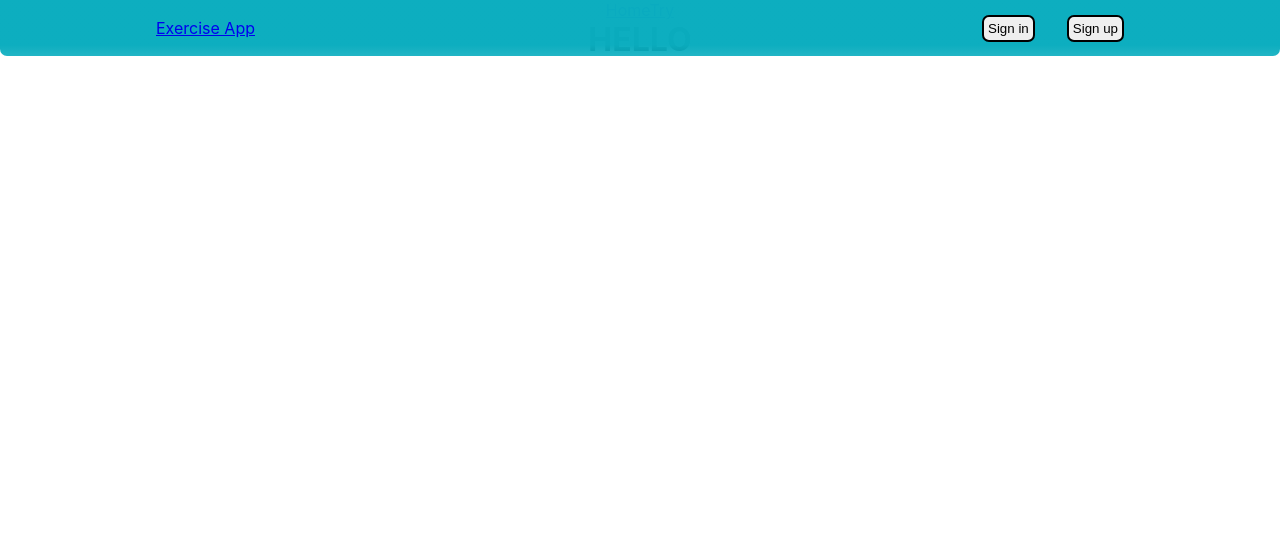
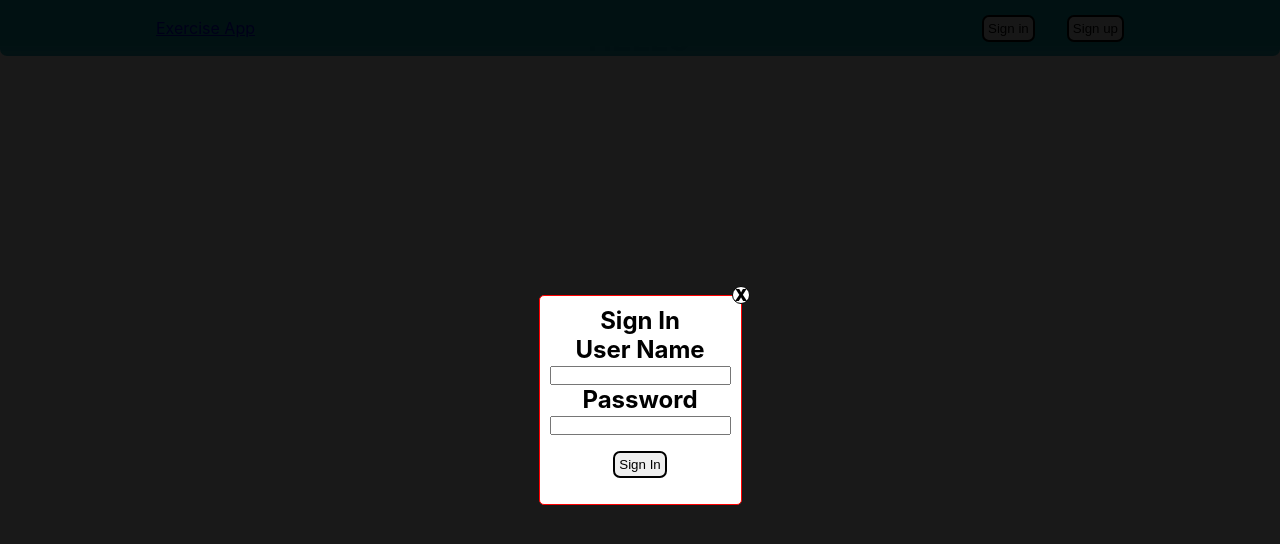
Before and after one commit to cat403/ex_2_front, a React (Create React App) app: page / in a window 1280 px wide. Both pictures are taken after a click on the button "Sign in". Shown: the top 544 px of the page. Built offline with nearby package versions, Linux system fonts and the light colour scheme; no server answers.

Commit message:
created the sigin and almost finished with with signup componenets

```diff
--- a/src/components/NavBar.js
+++ b/src/components/NavBar.js
@@ -1,22 +1,32 @@
 import React from "react";
 import "./componentCSS/NavBar.css";
-import { Link } from "react-router-dom";
+import { Link, useNavigate } from "react-router-dom";
 import { useSelector, useDispatch } from "react-redux";
 import { getUserInfo } from "../redux/actions";
+import Popups from "./Popups";
+import SignIn from "./SignIn";
+import SignUp from "./SignUp";
+import { logOut } from "../redux/actions";
 //  <Link to="/">Home</Link>
 // <Link to="/try">Try</Link
 function NavBar() {
   let isLoggedIn = localStorage.getItem("id");
-  //
-  //
-  //
-  //
+  const [signInPopup, setSignInPopup] = React.useState(false);
+  const [signUpPopup, setSignUpPopup] = React.useState(false);
+  const handlePopup = (setFunction, variable) => {
+    setFunction(!variable);
+  };
+  const navigate = useNavigate();
   const dispatch = useDispatch();
   React.useEffect(() => {
     dispatch(getUserInfo(localStorage.getItem("id")));
   }, []);
 
   let user = useSelector((state) => state.user);
+  const handleSignOut = () => {
+    dispatch(logOut());
+    navigate("/");
+  };
   return (
     <nav className="navbar">
       <div className="navbar-content-container">
@@ -34,15 +44,60 @@ function NavBar() {
             <li>
               <Link to="/">{user?.userName}</Link>
             </li>
-            <button className="signout-btn">Sign out</button>
+            <button className="signout-btn" onClick={handleSignOut}>
+              Sign out
+            </button>
           </ul>
         ) : (
           <ul className="navbar-nav">
-            <button className="signin-btn">Sign in</button>
-            <button className="signup-btn">Sign up</button>
+            <button
+              className="signin-btn"
+              onClick={() => {
+                handlePopup(setSignInPopup, signInPopup);
+              }}
+            >
+              Sign in
+            </button>
+            <button
+              className="signup-btn"
+              onClick={() => {
+                handlePopup(setSignUpPopup, signUpPopup);
+              }}
+            >
+              Sign up
+            </button>
           </ul>
         )}
       </div>
+      {signInPopup && (
+        <Popups
+          content={
+            <SignIn
+              handleClose={() => {
+                handlePopup(setSignInPopup, signInPopup);
+              }}
+            />
+          }
+          handleClose={() => {
+            handlePopup(setSignInPopup, signInPopup);
+          }}
+        />
+      )}
+      {signUpPopup && (
+        <Popups
+          content={
+            <SignUp
+              handleClose={() => {
+                handlePopup(setSignUpPopup, signUpPopup);
+              }}
+            />
+          }
+          handleClose={() => {
+            handlePopup(setSignUpPopup, signUpPopup);
+          }}
+        />
+      )}
+      {}
     </nav>
   );
 }
--- /dev/null
+++ b/src/components/SignIn.js
@@ -0,0 +1,47 @@
+import React from "react";
+
+import { useSelector, useDispatch } from "react-redux";
+import { useNavigate } from "react-router-dom";
+import { sendSignin } from "../redux/actions";
+
+function SignIn({ handleClose }) {
+  const [formData, setFormData] = React.useState({});
+  const dispatch = useDispatch();
+  const navigate = useNavigate();
+  const user = useSelector((state) => state.user);
+  const handleFormDataChange = (event) => {
+    setFormData({ ...formData, [event.target.id]: event.target.value });
+  };
+  const handleSubmit = (event) => {
+    event.preventDefault();
+    dispatch(sendSignin({ ...formData }));
+    if (user?.userName) {
+      navigate("/");
+      handleClose();
+    }
+  };
+
+  return (
+    <div className="signin-container">
+      <form>
+        <h1>Sign In</h1>
+        <h2>User Name</h2>
+        <input
+          type="text"
+          id="userName"
+          onChange={handleFormDataChange}
+        ></input>
+        <h2>Password</h2>
+        <input
+          type="password"
+          id="password"
+          onChange={handleFormDataChange}
+        ></input>
+        <br />
+        <button onClick={handleSubmit}>Sign In</button>
+      </form>
+    </div>
+  );
+}
+
+export default SignIn;
--- /dev/null
+++ b/src/components/SignUp.js
@@ -0,0 +1,72 @@
+import React from "react";
+import { useNavigate } from "react-router-dom";
+import { useDispatch, useSelector } from "react-redux";
+import { checkUserAvailability } from "../redux/actions";
+function SignUp() {
+  const dispatch = useDispatch();
+  const available = useSelector((state) => state.available);
+  const debounce = (func, timeout = 300) => {
+    let timer;
+    return (...args) => {
+      clearTimeout(timer);
+      timer = setTimeout(() => {
+        timer = null;
+        func(...args);
+      }, timeout);
+    };
+  };
+  const [formData, setFormData] = React.useState({});
+  const [confirmPass, setConfirmPass] = React.useState(false);
+
+  const checkPassMatch = (event) => {
+    setConfirmPass(event.target.value === formData.password);
+  };
+  const handleFormDataChange = (event) => {
+    setFormData({ ...formData, [event.target.id]: event.target.value });
+  };
+  const handleUserNameChange = (event) => {
+    handleFormDataChange(event);
+    dispatch(checkUserAvailability({ userName: event.target.value }));
+  };
+  const isOk = (bool) => {
+    if (bool) {
+      return <span style={{ color: "green" }}>✓</span>;
+    }
+    if (!bool) {
+      return <span style={{ color: "red" }}>𝘟</span>;
+    }
+  };
+  return (
+    <div>
+      <form>
+        <h1>Sign UP</h1>
+        <input></input>
+        <h2>User Name</h2>
+        <input
+          id="userName"
+          onChange={debounce(handleUserNameChange, 250)}
+        ></input>
+        {formData.userName && isOk(available)}
+        <h2>Email</h2>
+        <input id="email" onChange={handleFormDataChange}></input>
+        <h2>Password</h2>
+        <input
+          type="password"
+          id="password"
+          onChange={handleFormDataChange}
+        ></input>
+        <h2>Confirm Password</h2>
+        <input
+          type="password"
+          id="confirmPass"
+          onChange={checkPassMatch}
+        ></input>
+        {formData.password && isOk(confirmPass)}
+        <br />
+        <button disabled={!confirmPass}>Sign Up</button>
+      </form>
+    </div>
+  );
+}
+
+export default SignUp;
```
